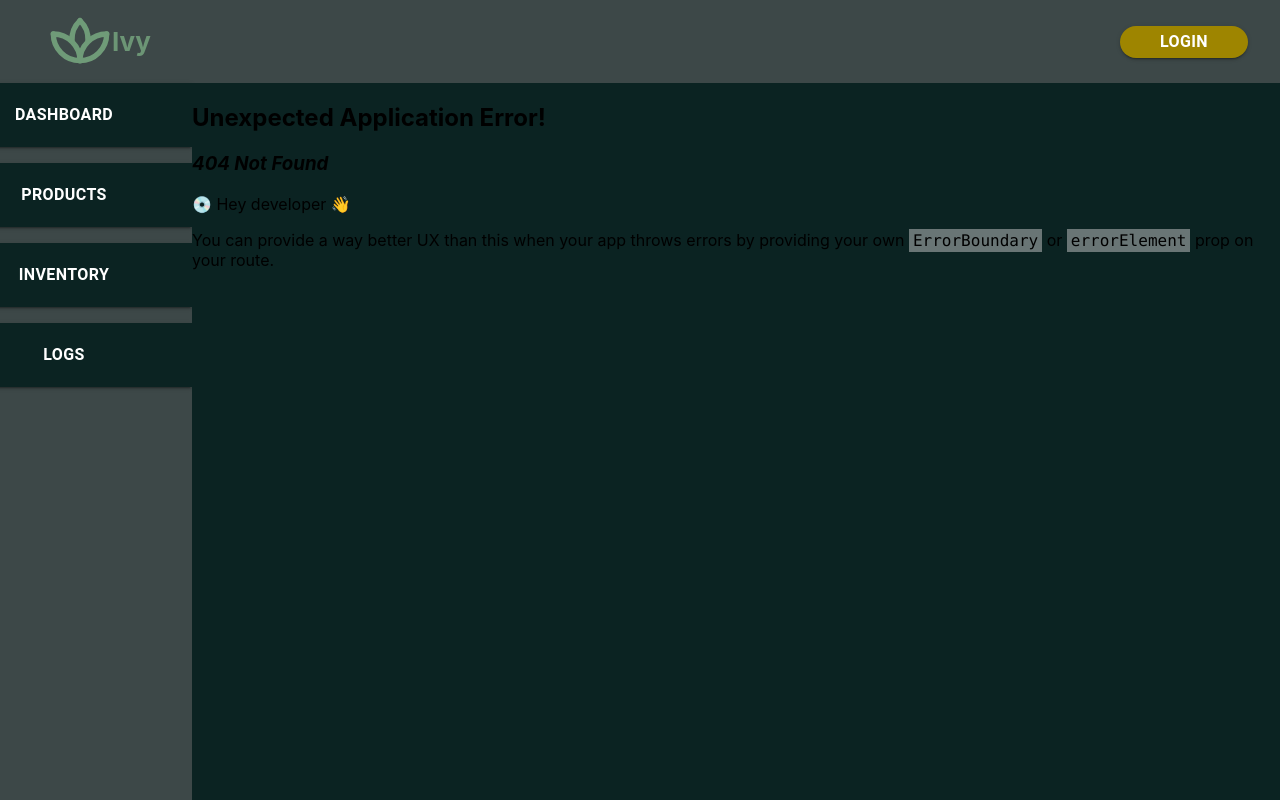
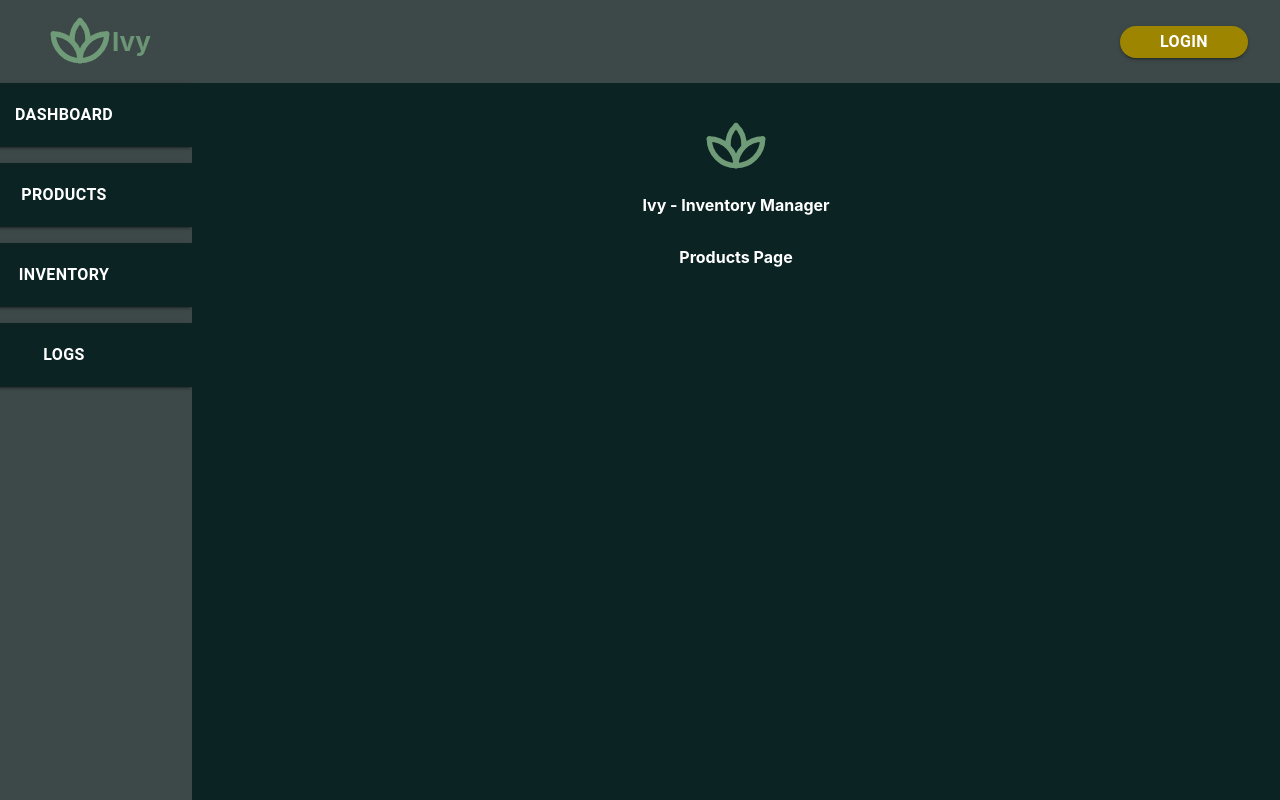
Before and after one commit to lemeow125/Ivy-Frontend, a React (Create React App) app: page /Products in a window 1280 px wide. Before the commit this address had no page. Built offline with nearby package versions, Linux system fonts and the light colour scheme.

Commit message:
Added other routes. No way to navigate to them yet

```diff
--- a/src/App.tsx
+++ b/src/App.tsx
@@ -1,5 +1,7 @@
 import React from "react";
 import Dashboard from "./Routes/Dashboard/Dashboard";
+import Error from "./Routes/Error/Error";
+import Products from "./Routes/Products/Products";
 import Header from "./Components/Header/Header";
 import Container from "./Components/Container/Container";
 import { createBrowserRouter, RouterProvider } from "react-router-dom";
@@ -10,6 +12,11 @@ const router = createBrowserRouter([
   {
     path: "/",
     element: <Dashboard />,
+    errorElement: <Error />,
+  },
+  {
+    path: "/Products",
+    element: <Products />,
   },
 ]);
 
--- /dev/null
+++ b/src/routes/Error/Error.tsx
@@ -0,0 +1,13 @@
+import React from "react";
+import AppLogo from "../../Components/Icons/AppLogo/AppLogo";
+import styles from "../../styles";
+
+export default function Error() {
+  return (
+    <div style={styles.container}>
+      <AppLogo size={64} color="#6f9b78" />
+      <p style={styles.text}>Ivy - Inventory Manager</p>
+      <p style={styles.text}>Error 404: Page Not Found</p>
+    </div>
+  );
+}
--- /dev/null
+++ b/src/routes/Products/Products.tsx
@@ -0,0 +1,13 @@
+import React from "react";
+import styles from "../../styles";
+import AppLogo from "../../Components/Icons/AppLogo/AppLogo";
+
+export default function Products() {
+  return (
+    <div style={styles.container}>
+      <AppLogo size={64} color="#6f9b78" />
+      <p style={styles.text}>Ivy - Inventory Manager</p>
+      <p style={styles.text}>Products Page</p>
+    </div>
+  );
+}
```
